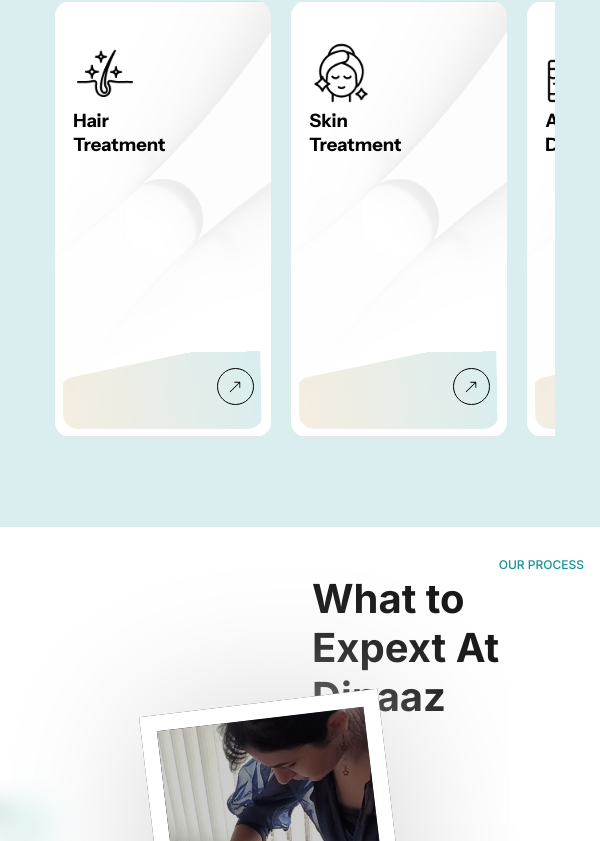
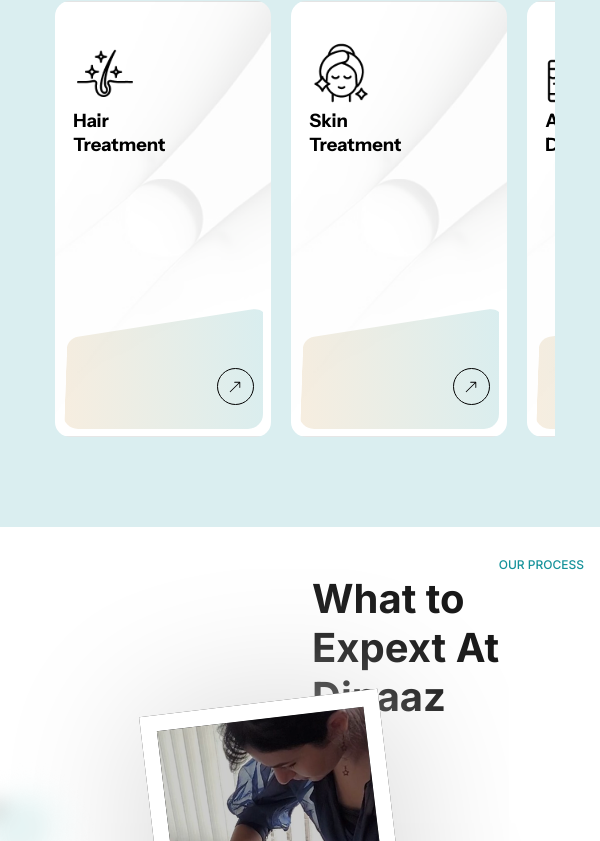
Before and after one commit to TANUJ0751/dinaazClone, a React (Vite) app: page / in a window 600 px wide. Shown: the part 6036-6877 px from the top of the page. Built offline with nearby package versions, Linux system fonts and the light colour scheme.

Commit message:
Updated phase1 section with upper image and responsive CSS

```diff
--- a/src/components/BookingForm.module.css
+++ b/src/components/BookingForm.module.css
@@ -240,4 +240,7 @@
     width: 40px;
     height: 40px;
   }
+  .overlay{
+ padding: auto;
+  }
 }
--- a/src/components/StorySection.jsx
+++ b/src/components/StorySection.jsx
@@ -31,8 +31,13 @@ const StorySection = () => {
           <p className={styles.footerText}>
             Dinaaz was created to make ethical dermatological care accessible to everyone.
           </p>
+<CallButton
+  style={{
+    color: "white"
 
-          <CallButton />
+  }}
+/>
+
         </div>
 
         {/* Right Image Column */}
--- a/src/components/TreatmentCard.module.css
+++ b/src/components/TreatmentCard.module.css
@@ -85,21 +85,29 @@
 }
 
 .bottom {
+  /* background-color: #4D4D4D; */
   display: flex;
   align-items: center;
   justify-content: flex-start;
   width: 100%;
-  height: 68%;
-   transform: rotate(-1deg);
+  height: 65%;
+   transform: rotate(-2deg);
   /* padding-top: 100px; */
   background-image: url("../assets/bottomImg1.svg");
-  background-size: 100% auto;
+  background-size: 100% auto !important;
   background-repeat: no-repeat;
   background-size: cover;
   background-position: center;
   position: absolute;
-  bottom: -29vh;
+  border-radius: 20px;
+  overflow: hidden;
+  bottom: -45%;
+
   transition: all 0.5s cubic-bezier(0.25, 0.46, 0.45, 0.94);
+}
+
+.box::before {
+
 }
 
 .bottom ul {
@@ -117,6 +125,10 @@
 
 .card:hover .bottom {
   bottom: 0vh;
+    padding-top: 2%;
+   transform: rotate(-1deg);
+
+
 
 }
 .card:hover .bottom ul {
@@ -160,14 +172,21 @@
     /* margin: 15px auto; */
   }
 
+
   .top {
-    height: 18vh;
+    padding-bottom: 7px;
+    /* height: 18vh; */
+    height: 28%;
     top: -0.5vh;
   }
 
   .bottom {
-    height: 45vh;
-    bottom: -33vh;
+    padding-top: 12px;
+    height: 67% ;
+    /* background-color: #4D4D4D; */
+  bottom: -48%;
+  border-radius: 15px;
+
   }
 
   .top_part img {
@@ -196,6 +215,15 @@
     top: 2vh;
     left: 2%;
   }
+
+     .card:hover .top{
+       transform: rotate(0deg);
+
+   }
+    .card:hover .bottom{
+       /* transform: rotate(0deg);   */
+
+   }
 }
 
 
@@ -207,12 +235,27 @@
     height: 420px;
     margin: 10px auto;
   }
+.top {
+  padding-bottom: 10px;
+    height: 30%;
+    top: -1vh;
+    transition: background 0.5s ease, transform 0.4s ease;
+   /* transform: rotate(0deg);   */
 
+  }
+  .top h1{
+    font-size: 18px;
+  }
   .bottom {
+    padding-top: 10px;
+   transform: rotate(2deg);
+
     position: absolute;
-    bottom: -50%;
-    height: 68%;
-    width: 100%;
+    bottom: -45%;
+    height: 73%;
+    /* width: 100%; */
+  border-radius: 5px !important;
+
     /* transform: rotate(-2deg); */
     transition: all 0.5s cubic-bezier(0.25, 0.46, 0.45, 0.94);
   }
@@ -230,11 +273,7 @@
     color: gray !important;
   }
 
-  .top {
-    height: 30%;
-    top: -1vh;
-    transition: background 0.5s ease, transform 0.4s ease;
-  }
+
 
   .top_part {
     top: 5vh;
@@ -251,6 +290,14 @@
     width: 40px;
     height: 40px;
   }
+   .card:hover .top{
+       transform: rotate(0deg);
+
+   }
+    .card:hover .bottom{
+       transform: rotate(0deg);
+
+   }
 
   .arrow {
     width: 35px;
```
